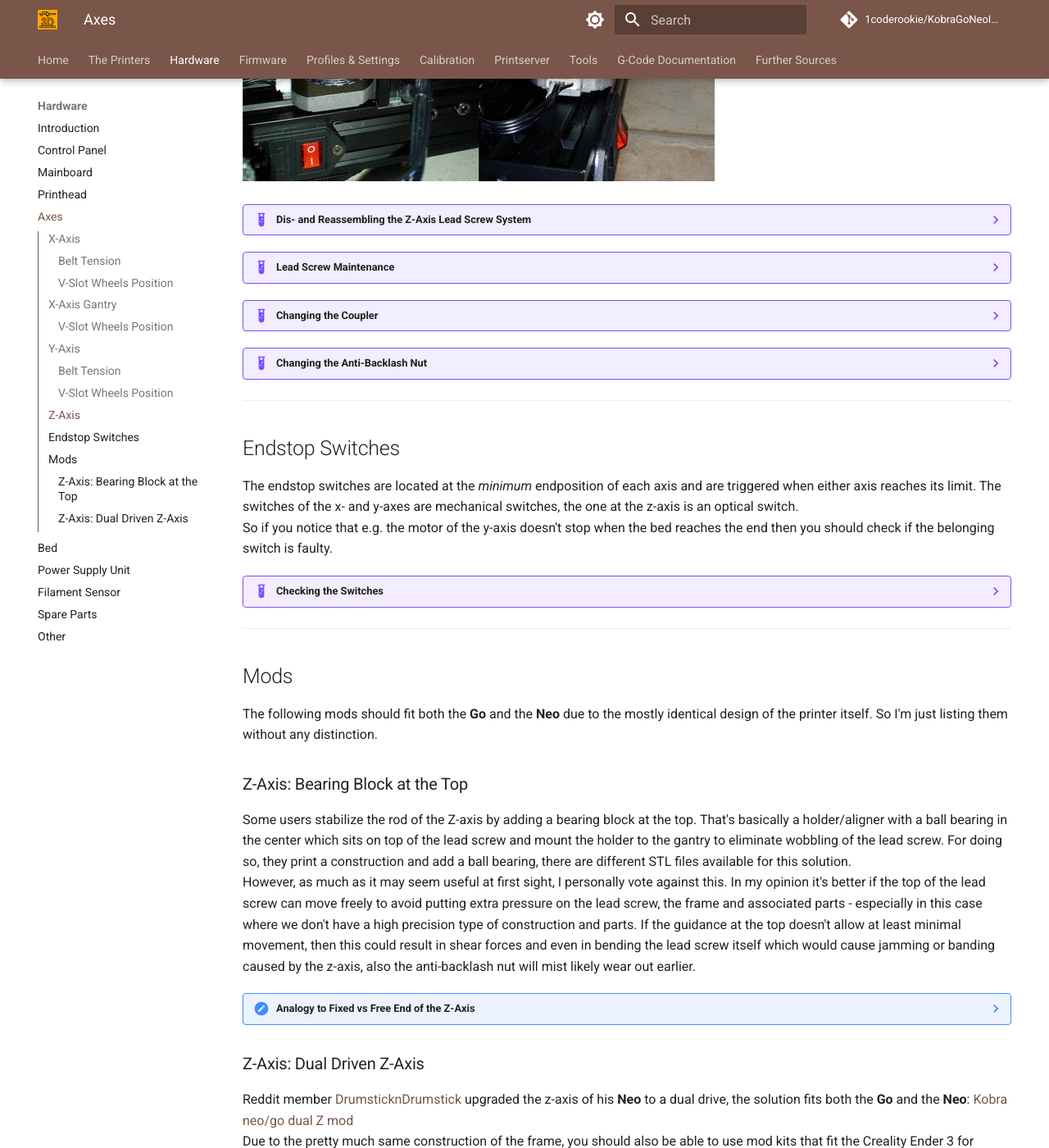
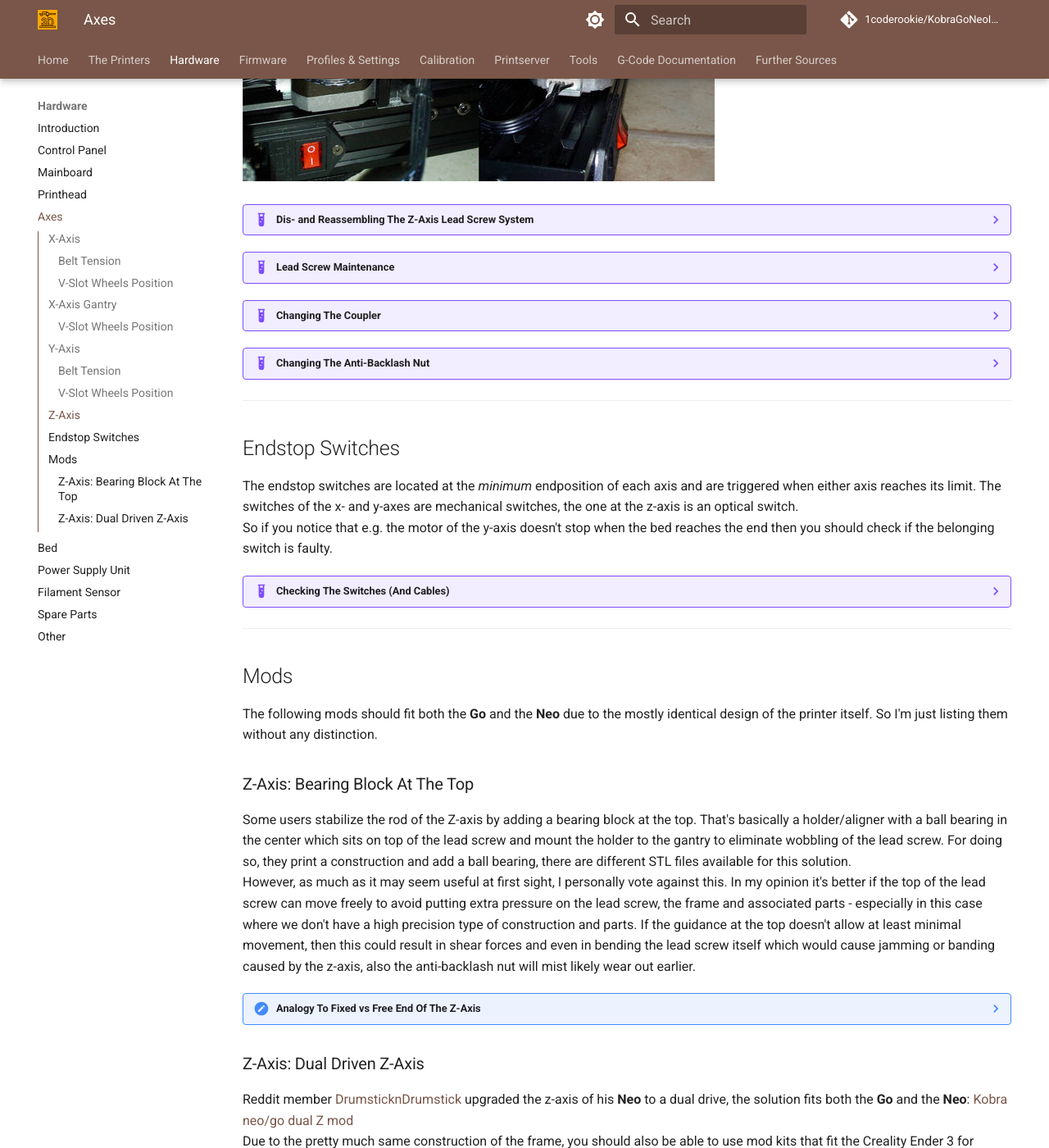
Before and after one commit to 1coderookie/KobraGoNeoInsights, an MkDocs documentation site: the page built from docs/hardware/axes.md, in a window 1280 px wide and 1400 px high, scrolled down 5877 px. Shown: the whole window at 82% size. Built offline with MkDocs 1.6.1 and Material for MkDocs 9.7.7, drawn with Linux system fonts in a browser that asks for light colours; comment, search, counter and statistics services are not loaded; some of the changed text lies outside the part shown.

Commit message:
Update axes.md

```diff
--- a/docs/hardware/axes.md
+++ b/docs/hardware/axes.md
@@ -24,7 +24,7 @@ The wheels are leading the printhead onto the aluminum profile of the x-axis. Th
 You can adjust the roller tension by turning the eccentric nut which moves the wheels either towards or away from the aluminum profile.
 
 
-??? tip "Adjusting the Position of the V-Slot Wheels"
+??? tip "Adjusting The Position Of The V-Slot Wheels"
 
     - The wheels shouldn't sit too tight in the V-slot but also not too loose. They should touch the aluminum profile and sit in there pretty tight, but they should be able to roll and move freely - so they shouldn't sit too tight though (sorry, it's kinda hard to explain). On the other hand, they also shouldn't be too loose or far away from the profile which would lead to instability. The printhead shouldn't wiggle but it has to be able to move freely.
 
@@ -58,7 +58,7 @@ However, you might face the problem that you just can't get all of the three whe
 So - what to do?
 Well, there's a trick, which directly leads us to the process of tramming the x-axis gantry in relation to the bed itself. Expand the box below to read about how to do so.
 
-??? example "Tramming the X-Axis Gantry and Adjusting the Wheels"
+??? example "Tramming The X-Axis Gantry And Adjusting The Wheels"
 
     When it comes down to tram the x-axis gantry, up to me one should differ between tramming it in relation to the frame of the printer and in relation to the bed. Depending on which spacers are being used, you should either do the one or the other:
     1. Up to me you should tram in relation to the *bed*, if you're using the stock spacers, because you can't tram the bed itself.
@@ -121,7 +121,7 @@ You can adjust the roller tension by turning the eccentric nut which moves the w
 
 ![Bedmount](../assets/images/y-axis_gantry_web.jpg)
 
-??? tip "Check the Screws of the Bedplate and the Gantry of the Bed"
+??? tip "Check The Screws Of The Bedplate And The Gantry Of The Bed"
 
     - Check if the screws are all tightened up. Be careful though to not overtighten the screws of the Bedplate as you would compress the little spacers underneath it and therefore the plate may become warped. On the other hand, if you see that your bed is warped somehow or that the bed is much more off in certain areas or at one side, you can check if the screws in that area might be too tightened up.
     - Check if the bedplate itself is somehow wobbling. Not only sideways/horizontally, but also up and down/vertically. If so, not only check the v-slot wheels and maybe adjust their fitting using the eccentric nuts, also check if the screws of the gantry of the bed where the wheels are mounted to are tightened up. As an example: at my **Neo** the bed was wobbling up and down in one certain area - after checking the screws and tighten them up everything was sturdy as it should be.
@@ -147,7 +147,7 @@ This rod is mounted to the 5mm shaft of the motor by a coupler at the bottom. Th
 
 ![Z-axis views](../assets/images/z-axis_neo_web.jpg)
 
-??? example "Dis- and Reassembling the Z-Axis Lead Screw System"
+??? example "Dis- and Reassembling The Z-Axis Lead Screw System"
 
     If you need to dis- and reassemble assemble the z-axis lead screw system, there are a few things that one should be aware of. Besides that, the necessary steps are pretty easy and self-explaing, so I'll go over them just really quick.
 
@@ -193,12 +193,12 @@ This rod is mounted to the 5mm shaft of the motor by a coupler at the bottom. Th
         People use to think WD-40 is the perfect solution for pretty much everything, but they aren't aware of the fact that -due to the chemical recipe it's made of- it's absolutely not sufficient for getting parts lubed mid- to longterm. Fact is, that the chemicals inside of it will even wash off any grease or oil, it can harm POM and rubber and so on.
         As an example: So let's say you want to lubricate your bike chain and use WD-40 to do so, you'll basically *wash away* the existent lubrification  which is inside the chain - therefore the chain will be worn out pretty quick. You'll also harm the sealings. If you don't believe me, make a little test by yourself: take an air baloon, pump it up, spray WD-40 onto it and wait..
 
-??? example "Changing the Coupler"
+??? example "Changing The Coupler"
 
     It might be a good idea to change the coupler as the one which comes with the printer doesn't compensate any misalignement of the motor shaft and the lead screw. So if they aren't in a perfect vertical alignment, it will result in shear forces, increased wear of the anti-backlash nut and even may cause jamming. The following picture shows the stock coupler that is mounted. <br> ![Coupler](../assets/images/axes_stock-coupler_web.jpg) <br> Here is a picture of a flex coupler I replaced the stock coupler with. <br> ![Flex coupler](../assets/images/axes_flexcoupler_web.jpg) <br> When mounting it, I put a ball of a ball bearing between the motorshaft and the lead screw, so that the flexcoupler won't be pushed together by the weight of the z-axis. I also added ball bearings underneath the flexcoupler to keep the main load off of the motorshaft and transfer it to the motorhousing. Additionally, I also added a nylon washer of the correct thickness underneath the motor itself as it was hanging in the air, only held by the two screws of the motormount at the z-axis aluminum profile.
     If you want to change the coupler, you'll need to get a coupler which suits 5mm on one side and 8mm on the other side as the motor shaft is 5mm and the rod is 8mm in diameter. Make sure you *don't* get a coupler which uses a grub screw that holds onto the shaft and rod itself, you need to get a coupler which uses some kind of a clamp mechanism as the stock one. The reason is simple: the motor shaft is round, it doesn't have a flat area where a grub screw needs to be screwn onto. Same goes for the lead screw itself.
 
-??? example "Changing the Anti-Backlash Nut"
+??? example "Changing The Anti-Backlash Nut"
 
     If the anti-backlash nut that came with the printer is worn out like shown in the picture below, you should look out for a new one. <br> ![Worn out nut](../assets/images/axes_worn-nut_web.jpg) <br> The nut shown at the picture above is still useable though as it still sits tight on the rod. However, sooner or later the debris will come off again and stick on the rod which may causes jams or stuttering of the z-axis movement.
     If you find a spring tensioned anti-backlash nut made of brass, you can also use that. However, until now I didn't find one which fits the distance of the holes though.
@@ -215,7 +215,7 @@ This rod is mounted to the 5mm shaft of the motor by a coupler at the bottom. Th
 The endstop switches are located at the *minimum* endposition of each axis and are triggered when either axis reaches its limit. The switches of the x- and y-axes are mechanical switches, the one at the z-axis is an optical switch.
 So if you notice that e.g. the motor of the y-axis doesn't stop when the bed reaches the end then you should check if the belonging switch is faulty.
 
-??? example "Checking the Switches"
+??? example "Checking The Switches (And Cables)"
 
     You can check if the switch really isn't working by triggering it manually while e.g. the bed is moving. If the bed doesn't stop, turn off your printer. Check the connectors at the switch and the mainboard if they're still in place.
     If everything looks fine here, then it's most likey that either a cable is broken or the switch itself is faulty. If you have a multimeter, you could measure if the switch itself is working as well as check the cables. When measuring the cables, move them around as it may be the case that a wire is slightly broken inside of the insulation and that it loses contact in a certain position of the wire itself.
@@ -227,11 +227,11 @@ So if you notice that e.g. the motor of the y-axis doesn't stop when the bed rea
 
 The following mods should fit both the **Go** and the **Neo** due to the mostly identical design of the printer itself. So I'm just listing them without any distinction.
 
-### Z-Axis: Bearing Block at the Top
+### Z-Axis: Bearing Block At The Top
 Some users stabilize the rod of the Z-axis by adding a bearing block at the top. That's basically a holder/aligner with a ball bearing in the center which sits on top of the lead screw and mount the holder to the gantry to eliminate wobbling of the lead screw. For doing so, they print a construction and add a ball bearing, there are different STL files available for this solution.
   However, as much as it may seem useful at first sight, I personally vote against this. In my opinion it's better if the top of the lead screw can move freely to avoid putting extra pressure on the lead screw, the frame and associated parts - especially in this case where we don't have a high precision type of construction and parts. If the guidance at the top doesn't allow at least minimal movement, then this could result in shear forces and even in bending the lead screw itself which would cause jamming or banding caused by the z-axis, also the anti-backlash nut will mist likely wear out earlier.
 
-??? note "Analogy to Fixed vs Free End of the Z-Axis"
+??? note "Analogy To Fixed vs Free End Of The Z-Axis"
 
     The reason for this is quite simple, yet it seems that people aren't aware of it, so I'll try to explain it with an analogy.
     Think of the z-axis lead screw like it's a pool cue which is curved like the really bad ones you have to play with in certain bars. So when you put the cue on the table and roll it - what happens? It'll bump and stutter, there won't be a smooth movement, right?
```
